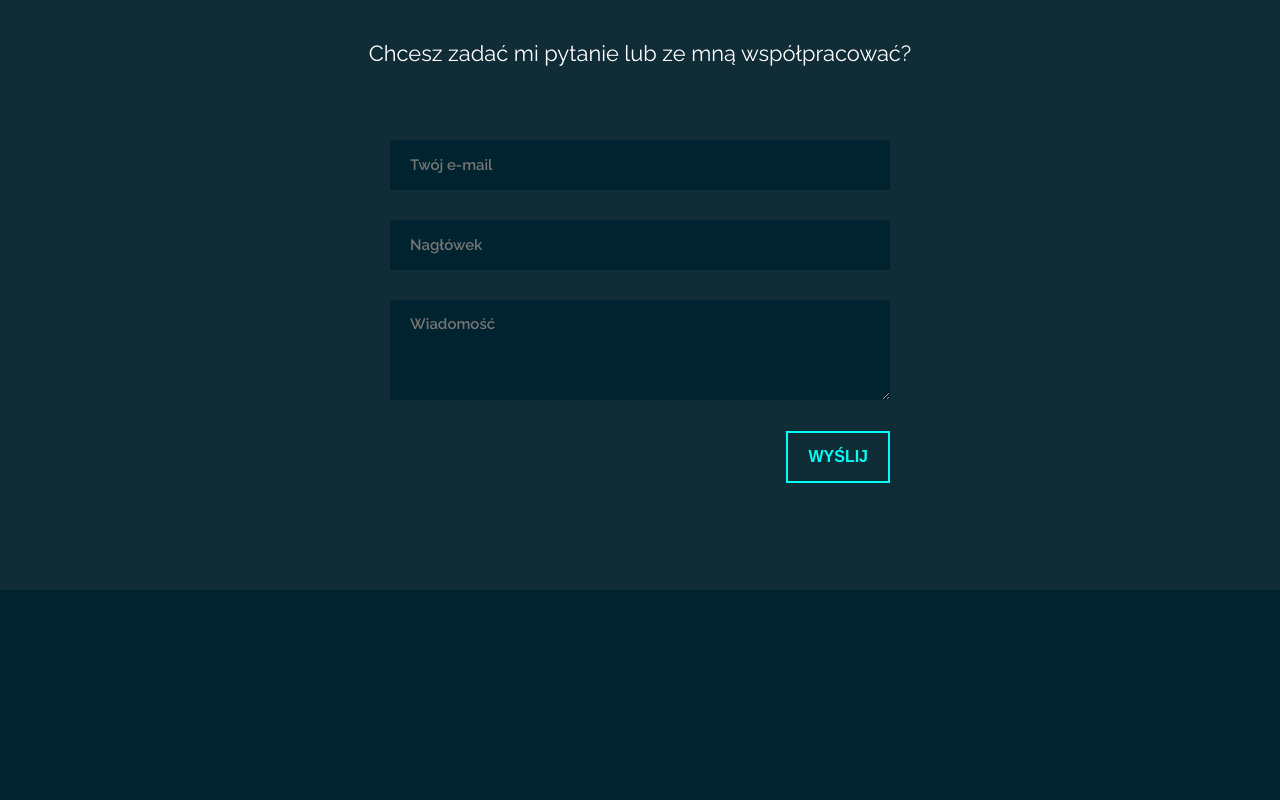
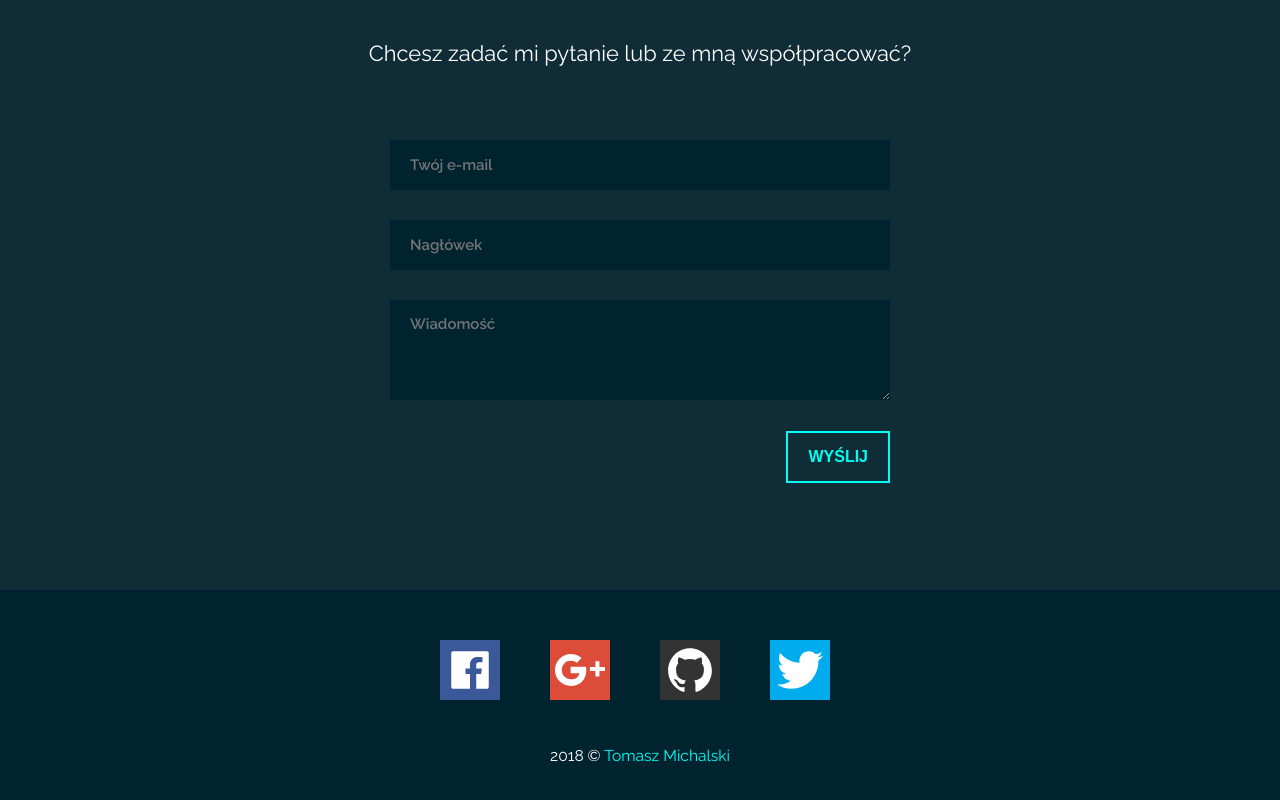
Before and after one commit to HunterDigital/portfolio, a website: page index.html in a window 1280 px wide. Shown: the part 2804-3604 px from the top of the page. Drawn offline with nearby package versions, Linux system fonts and the light colour scheme.

Commit message:
Frontend done overall

```diff
--- a/index.html
+++ b/index.html
@@ -178,13 +178,26 @@
                 </form>
             </div>
         </section>
-        <div class="social"></div>
-        <div class="social"></div>
-        <div class="social"></div>
-        <div class="social"></div>
+
         <!--SOCIALS AND FOOTER-->
         <section class="socials">
+            <div class="social_group">
+                <div class="social facebook">
+                    <ion-icon name="logo-facebook"></ion-icon>
+                </div>
+                <div class="social google">
+                    <ion-icon name="logo-googleplus"></ion-icon>
+                </div>
+                <div class="social github">
+                    <ion-icon name="logo-github"></ion-icon>
+                </div>
+                <div class="social twitter">
+                    <ion-icon name="logo-twitter"></ion-icon>
+                </div>
+            </div>
 
+
+            <p class="copyright">2018 &copy; <span>Tomasz Michalski</span></p>
         </section>
         <script src="https://unpkg.com/scrollreveal/dist/scrollreveal.min.js"></script>
         <script src="https://unpkg.com/ionicons@4.3.0/dist/ionicons.js"></script>
--- a/js/index.js
+++ b/js/index.js
@@ -69,11 +69,15 @@ $(window).scroll(()=>{
         {
             active_element = '.nav__portfolio';
             toggle_active(active_element);
+            $('.nav').addClass('under');
+            $('.nav__blank').addClass('nav--active');
         }
     if (($(document).scrollTop() > portfolioHeight))
         {
             active_element = '.nav__contact';
             toggle_active(active_element);
+            $('.nav').addClass('under');
+            $('.nav__blank').addClass('nav--active');
         }
 
 
--- a/sass/layout/_contactme.scss
+++ b/sass/layout/_contactme.scss
@@ -2,7 +2,7 @@
     height: 75rem;
     background: $color-secondary;
     margin-top: 0;
-    padding: 5rem 10rem;
+    padding: 10rem 10rem;
     position: relative;
     &__askme {
         color: $color-white;
--- a/sass/layout/_socials.scss
+++ b/sass/layout/_socials.scss
@@ -1,6 +1,51 @@
 .socials {
     height: 22rem;
     background-color: darken($color-tertiary, 15%);
+    position: relative;
 
+    .social_group {
+        width: 40rem;
+        height: 6rem;
+        display: grid;
+        position: absolute;
+        grid-template-columns: 1fr 1fr 1fr 1fr;
+        grid-column-gap: 4rem;
+        left: 50%;
+        top: 5rem;
+        transform: translateX(-50%);
+        .social {
+            width: 6rem;
+            font-size: 5rem;
+            overflow: hidden;
+            color: $color-white;
+            text-align: center;
+            padding: .5rem;
+            cursor: pointer;
+        }
+        .facebook {
+            background-color: #3b5998;
+        }
+        .google{
+            background-color: #DD4B39;
+        }
+        .github{
+            background-color: #333;
+        }
+        .twitter{
+            background-color: #00aced;
+        }
+    }
 
+    .copyright {
+        color: $color-white;
+        font-size: 250%;
+        font-weight: 400;
+        left: 50%;
+        transform: translateX(-50%);
+        position: absolute;
+        bottom: 4.5rem;
+        span {
+            color: $color-primary;
+        }
+    }
 }
```
Also changed, not shown: css/style.css.
